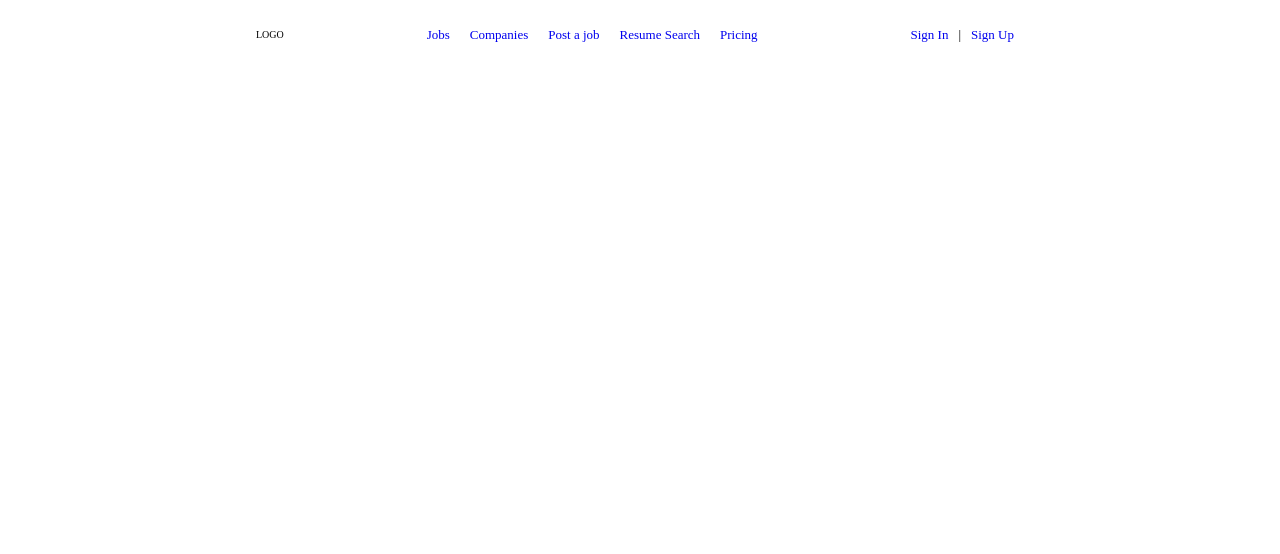
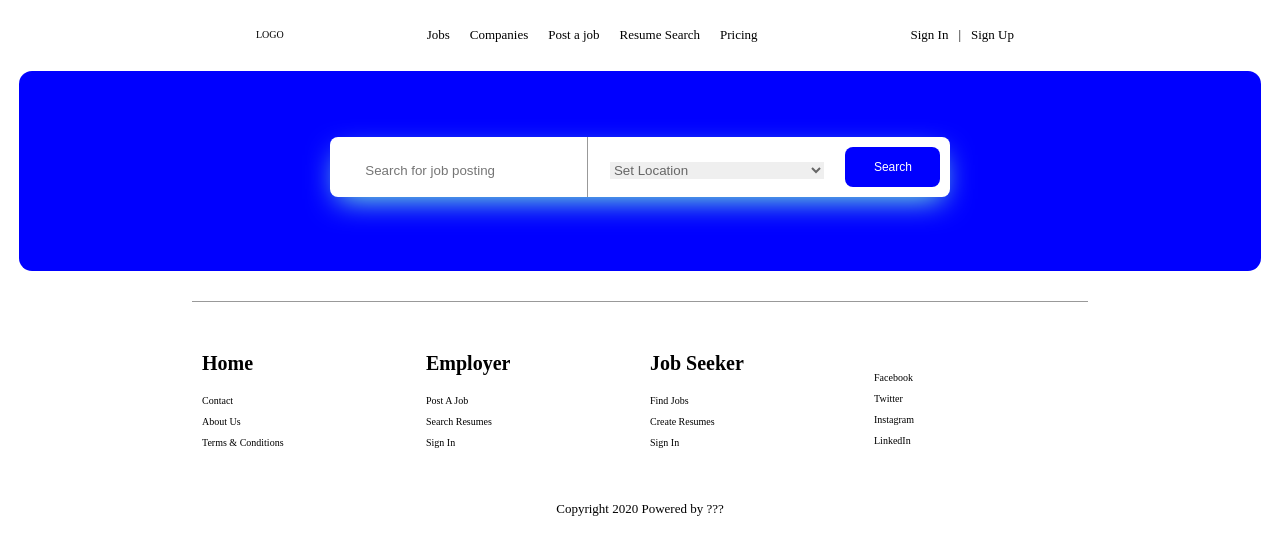
Before and after one commit to VektorTech/job-board, a Next.js app: page / in a window 1280 px wide. Shown: the top 554 px of the page. Built offline with nearby package versions, Linux system fonts and the light colour scheme.

Commit message:
fixed header and banner layout issues

```diff
--- a/package.json
+++ b/package.json
@@ -10,6 +10,9 @@
   "author": "",
   "license": "ISC",
   "dependencies": {
+    "@fortawesome/fontawesome-svg-core": "^1.2.27",
+    "@fortawesome/free-solid-svg-icons": "^5.12.1",
+    "@fortawesome/react-fontawesome": "^0.1.8",
     "next": "^9.2.1",
     "react": "^16.12.0",
     "react-dom": "^16.12.0",
--- a/pages/index.js
+++ b/pages/index.js
@@ -1,4 +1,6 @@
-import { Header } from '../src/components/Header';
+import Header from '../src/components/Header/Header';
+import { Banner_1, Banner_2 } from '../src/components/Banner/Banner';
+import Footer from '../src/components/Footer/Footer';
 import Head from 'next/head';
 
 const App = () => {
@@ -18,10 +20,22 @@ const App = () => {
 
             a {
                 text-decoration: none;
+                color: black;
+            }
+
+            ul {
+                list-style-type: none;
+            }
+
+            li {
+                margin: 1rem 0;
             }
             `}</style>
         </Head>
         <Header />
+        <br />
+        <Banner_2 />
+        <Footer />
         </>
     );
 }
--- /dev/null
+++ b/src/components/Banner/Banner.jsx
@@ -0,0 +1,26 @@
+import {
+    BannerWrapper,
+    BannerContent,
+    BannerContent2
+} from './Banner.style';
+
+import SeachBar from './SearchBar';
+
+export const Banner_1 = () => (
+    <>
+    <BannerWrapper>
+        <BannerContent>
+            <h2>120 Jobs Found</h2>
+        </BannerContent>
+    </BannerWrapper>
+    <SeachBar half />
+    </>
+);
+
+export const Banner_2 = () => (
+    <BannerWrapper>
+        <BannerContent2>
+            <SeachBar />
+        </BannerContent2>
+    </BannerWrapper>
+);
--- /dev/null
+++ b/src/components/Banner/Banner.style.jsx
@@ -0,0 +1,26 @@
+import styled from 'styled-components';
+
+export const BannerWrapper = styled.section`
+    max-width: 97%;
+    height: 20rem;
+    margin: 0 1.5%;
+    margin-top: 6rem;
+    border-radius: 1.3rem;
+    background-color: blue;
+`;
+
+export const BannerContent = styled.div`
+    width: 100%;
+    text-align: center;
+    transform: translateY(190%);
+    color: white;
+    font-size: 2.5rem;
+`;
+
+export const BannerContent2 = styled.div`
+    width: 100%;
+    text-align: center;
+    transform: translateY(110%);
+    color: white;
+    font-size: 2.5rem;
+`;
--- /dev/null
+++ b/src/components/Banner/SearchBar.jsx
@@ -0,0 +1,27 @@
+import {
+    SearchBox,
+    Search,
+    Select,
+    Submit
+} from './SearchBar.style';
+
+// import Link from 'next/link';
+
+const SearchBar = ({half}) => (
+    <form>
+    <SearchBox half={half}>
+        <div>
+            <Search type="text" placeholder="Search for job posting"/>
+        </div>
+        <div style={{height: "100%", backgroundColor: "#999"}}></div>
+        <div>
+        <Select>
+            <option>Set Location</option>
+        </Select>
+        </div>
+        <div><Submit>Search</Submit></div>
+    </SearchBox>
+    </form>
+);
+
+export default SearchBar;
--- /dev/null
+++ b/src/components/Banner/SearchBar.style.jsx
@@ -0,0 +1,38 @@
+import styled from 'styled-components';
+
+export const SearchBox = styled.div`
+    max-width: 50%;
+    margin: 0 25%;
+    ${ ({half}) => half ? "margin-top: -3rem;" : "" }
+    height: 6rem;
+    border-radius: .8rem;
+    padding: 0 1rem;
+    box-shadow: 0 1rem 3rem -.8rem aquamarine;
+    background-color: white;
+    display: grid;
+    grid-template-columns: 1fr .005fr 1fr .4fr;
+    grid-template-rows: 1fr;
+    align-items: center;
+    grid-gap: 1rem;
+`;
+
+ export const Search = styled.input`
+    width: 80%;
+    border: none;
+ `;
+
+ export const Select = styled.select`
+    width: 90%;
+    color: #666;
+    border: none;
+ `;
+
+ export const Submit = styled.button`
+    width: 100%;
+    height: 4rem;
+    border: none;
+    border-radius: .8rem;
+    background-color: blue;
+    color: white;
+    font-size: 1.2rem;
+ `;
--- /dev/null
+++ b/src/components/Footer/Footer.jsx
@@ -0,0 +1,54 @@
+import {
+    FooterWrapper,
+    FooterInner,
+    Column,
+    HeadTag,
+    Nav, Copy
+} from './Footer.style';
+
+import Link from 'next/link';
+
+const Footer = () => (
+    <FooterWrapper>
+        <FooterInner>
+            <Column>
+            <HeadTag>Home</HeadTag>
+            <Nav>
+                <li><Link href="/"><a>Contact</a></Link></li>
+                <li><Link href="/"><a>About Us</a></Link></li>
+                <li><Link href="/"><a>Terms {'&'} Conditions</a></Link></li>
+            </Nav>
+            </Column>
+
+            <Column>
+            <HeadTag>Employer</HeadTag>
+            <Nav>
+                <li><Link href="/"><a>Post A Job</a></Link></li>
+                <li><Link href="/"><a>Search Resumes</a></Link></li>
+                <li><Link href="/"><a>Sign In</a></Link></li>
+            </Nav>
+            </Column>
+
+            <Column>
+            <HeadTag>Job Seeker</HeadTag>
+            <Nav>
+                <li><Link href="/"><a>Find Jobs</a></Link></li>
+                <li><Link href="/"><a>Create Resumes</a></Link></li>
+                <li><Link href="/"><a>Sign In</a></Link></li>
+            </Nav>
+            </Column>
+
+            <Column>
+            <Nav>
+                <li><a href="https://www.facebook.com">Facebook</a></li>
+                <li><a href="https://www.twitter.com">Twitter</a></li>
+                <li><a href="https://www.instagram.com">Instagram</a></li>
+                <li><a href="https://www.linkedin.com">LinkedIn</a></li>
+            </Nav>
+            </Column>
+        </FooterInner>
+        <Copy>Copyright 2020 Powered by ???</Copy>
+    </FooterWrapper>
+);
+
+export default Footer;
--- /dev/null
+++ b/src/components/Footer/Footer.style.jsx
@@ -0,0 +1,35 @@
+import styled from 'styled-components';
+
+export const FooterWrapper = styled.footer`
+    width: 100%;
+    height: 40rem;
+    margin-top: 3rem;
+`;
+
+export const FooterInner = styled.div`
+    width: 70%;
+    margin: 0 15%;
+    height: 50%;
+    border-top: 1px solid #999;
+    display: flex;
+    flex-direction: row;
+`;
+
+export const Column = styled.div`
+    width: 25%;
+    padding: 5rem 0 0 1rem;
+`;
+
+export const HeadTag = styled.h1`
+    font-weight: bold;
+`;
+
+export const Nav = styled.ul`
+    padding: 1rem 0 0 0;
+`;
+
+export const Copy = styled.div`
+    widtH: 100%;
+    text-align: center;
+    font-size: 1.3rem;
+`;
--- a/src/components/Header.jsx
+++ b/src/components/Header/Header.jsx
@@ -6,7 +6,7 @@ import {
 
 import Link from 'next/link';
 
-export const Header = () => (
+const Header = () => (
     <HeaderWrapper>
         <HeaderInner>
             <div>
@@ -27,3 +27,5 @@ export const Header = () => (
         </HeaderInner>
     </HeaderWrapper>
 );
+
+export default Header;
--- a/src/components/Header.style.jsx
+++ b/src/components/Header/Header.style.jsx
@@ -1,8 +1,11 @@
 import styled from 'styled-components';
 
 export const HeaderWrapper = styled.header`
+    position: fixed;
     width: 100%;
     height: 7rem;
+    background-color: white;
+    z-index: 10;
 `;
 
 export const HeaderInner = styled.div`
```
Also changed, not shown: 1 other file (tests, documents, lock files or other folders).
